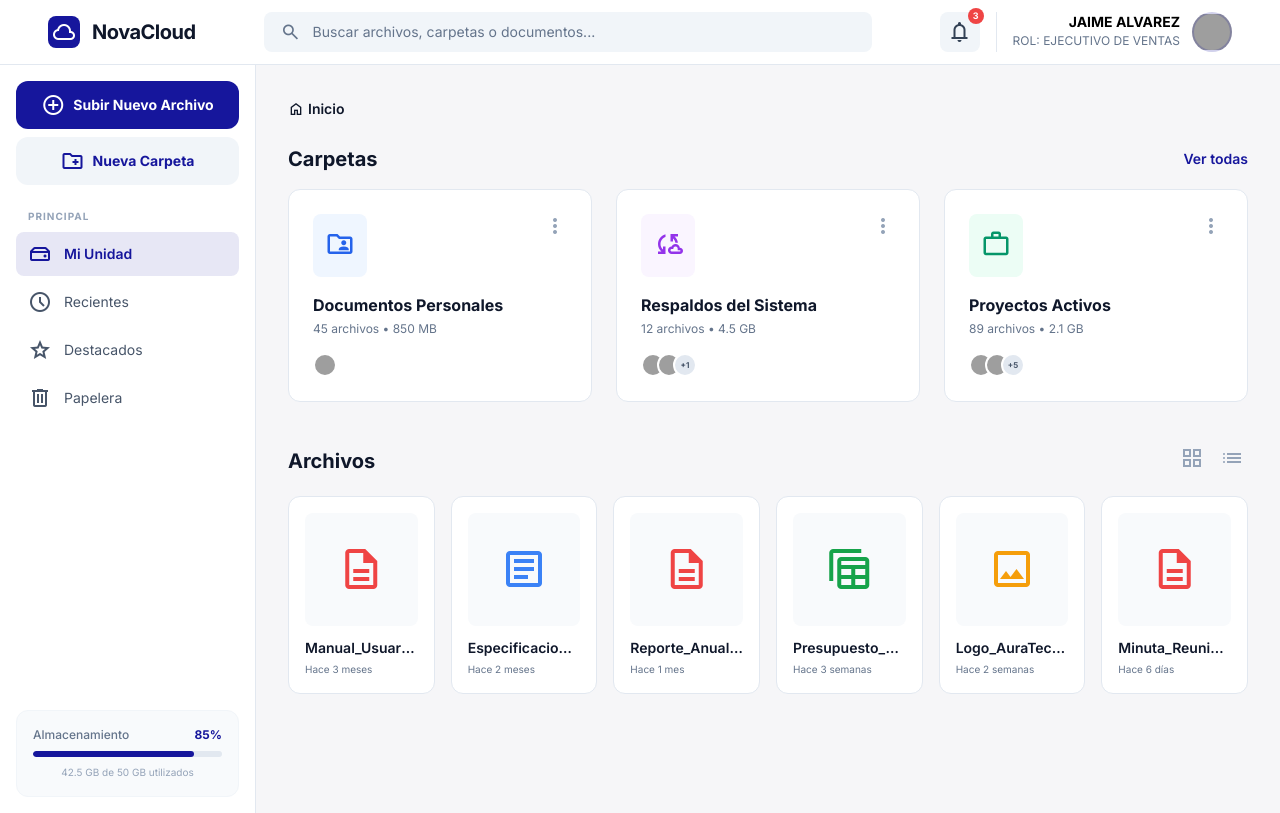
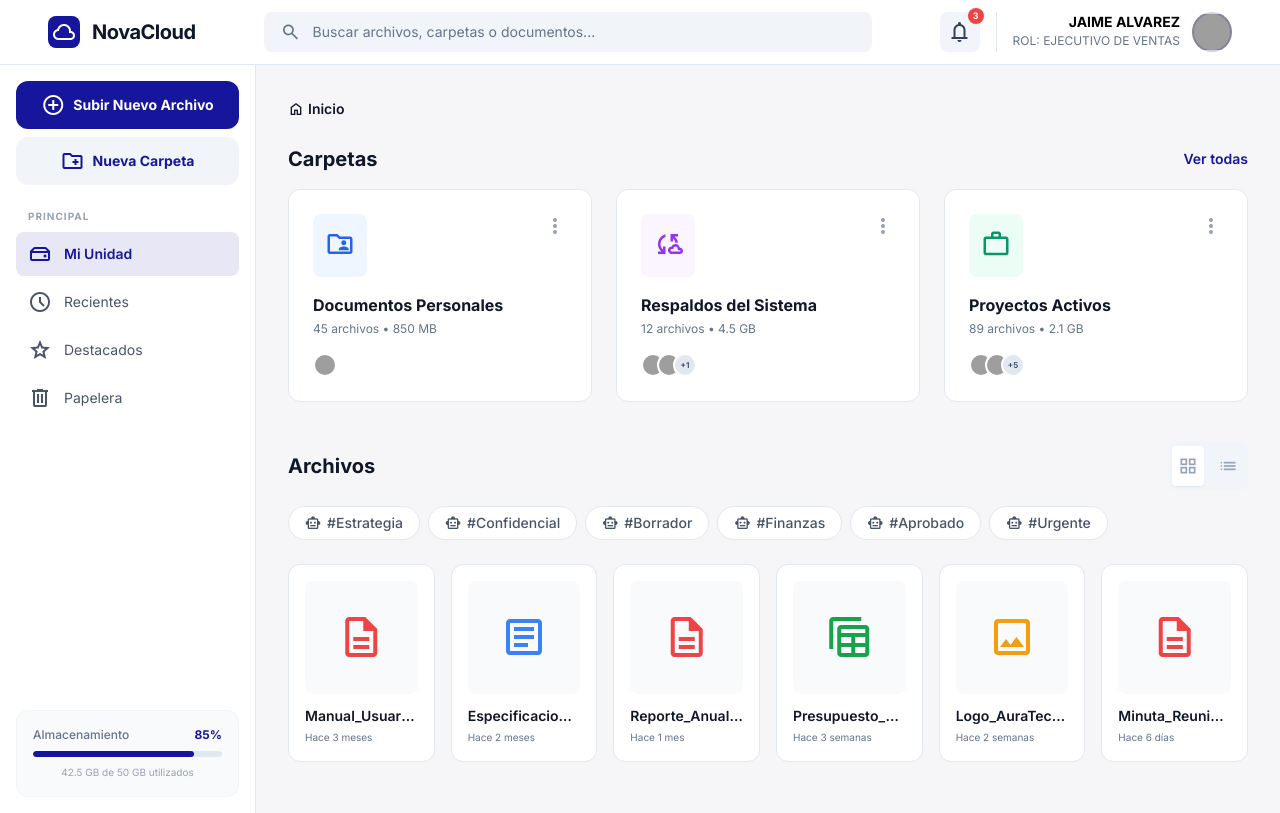
Before and after one commit to Elteclass/NovaCloud-AuraTech, an Angular app in the folder frontend/novacloud-web/: page /dashboard in a window 1280 px wide. Built offline with nearby package versions, Linux system fonts and the light colour scheme; sample sign-in values are in the browser's storage; grey boxes are pictures that could not be loaded.

Commit message:
feat(dashboard): implementar alternancia de vista y filtrado por etiquetas de IA

```diff
--- a/frontend/novacloud-web/src/app/features/dashboard/dashboard-page/dashboard-page.html
+++ b/frontend/novacloud-web/src/app/features/dashboard/dashboard-page/dashboard-page.html
@@ -45,17 +45,101 @@
   <section>
     <div class="flex items-center justify-between mb-4">
       <h2 class="text-xl font-bold text-slate-900">Archivos</h2>
-      <div class="flex gap-2">
-        <button class="p-1 text-slate-400 hover:text-primary"><span class="material-symbols-outlined">grid_view</span></button>
-        <button class="p-1 text-slate-400 hover:text-primary"><span class="material-symbols-outlined">list</span></button>
+      <div class="flex gap-2 bg-slate-100 p-1 rounded-lg">
+        <button (click)="toggleViewMode('grid')" [class.bg-white]="viewMode === 'grid'" [class.text-primary]="viewMode === 'grid'" [class.shadow-sm]="viewMode === 'grid'" class="p-1.5 rounded text-slate-400 hover:text-primary transition-all flex items-center justify-center"><span class="material-symbols-outlined block text-xl">grid_view</span></button>
+        <button (click)="toggleViewMode('list')" [class.bg-white]="viewMode === 'list'" [class.text-primary]="viewMode === 'list'" [class.shadow-sm]="viewMode === 'list'" class="p-1.5 rounded text-slate-400 hover:text-primary transition-all flex items-center justify-center"><span class="material-symbols-outlined block text-xl">list</span></button>
       </div>
     </div>
 
-    <div class="grid grid-cols-2 sm:grid-cols-3 md:grid-cols-4 lg:grid-cols-5 xl:grid-cols-6 gap-4">
-      @for (file of files; track file.name) {
-        <app-file-card [file]="file"></app-file-card>
+    <!-- Filtros por Etiquetas IA -->
+    <div class="flex flex-wrap gap-2 mb-6">
+      @for (tag of availableTags; track tag) {
+        <button
+          (click)="toggleTag(tag)"
+          [ngClass]="selectedTag === tag ? 'bg-indigo-600 text-white border-indigo-600 shadow-md' : 'bg-white text-slate-600 border-slate-200 hover:bg-slate-50'"
+          class="px-4 py-1.5 rounded-full border text-sm font-medium transition-all flex items-center gap-1.5">
+          <span class="material-symbols-outlined text-[16px]">smart_toy</span>
+          {{ tag }}
+        </button>
+      }
+      @if (selectedTag) {
+        <button (click)="selectedTag = null" class="px-3 py-1.5 rounded-full text-slate-500 hover:bg-slate-200 hover:text-slate-700 text-sm font-medium transition-all flex items-center gap-1">
+          <span class="material-symbols-outlined text-[16px]">close</span>
+          Limpiar
+        </button>
       }
     </div>
+
+    @if (viewMode === 'grid') {
+      <div class="grid grid-cols-2 sm:grid-cols-3 md:grid-cols-4 lg:grid-cols-5 xl:grid-cols-6 gap-4">
+        @for (file of filteredFiles; track file.name) {
+          <app-file-card [file]="file"></app-file-card>
+        }
+      </div>
+    } @else {
+      <div class="bg-white rounded-xl border border-slate-200 overflow-hidden shadow-sm">
+        <table class="w-full text-left border-collapse">
+          <thead>
+            <tr class="border-b border-slate-200 bg-slate-50/50 text-slate-500 text-sm">
+              <th class="font-semibold py-4 px-6">Nombre</th>
+              <th class="font-semibold py-4 px-6">Propietario</th>
+              <th class="font-semibold py-4 px-6">Fecha</th>
+              <th class="font-semibold py-4 px-6">Tamaño</th>
+              <th class="font-semibold py-4 px-6 text-right">Acciones</th>
+            </tr>
+          </thead>
+          <tbody>
+            @for (file of filteredFiles; track file.name) {
+              <tr class="border-b border-slate-100 hover:bg-slate-50 transition-colors group cursor-pointer">
+                <td class="py-3 px-6">
+                  <div class="flex items-center gap-3">
+                    <div class="p-2 rounded-lg" [ngClass]="{
+                      'bg-red-50 text-red-500': file.type === 'pdf',
+                      'bg-blue-50 text-blue-500': file.type === 'doc',
+                      'bg-green-50 text-green-500': file.type === 'xlsx',
+                      'bg-yellow-50 text-yellow-500': file.type === 'jpg' || file.type === 'png'
+                    }">
+                      <span class="material-symbols-outlined text-xl block">
+                        {{ file.type === 'pdf' ? 'picture_as_pdf' : file.type === 'doc' ? 'description' : file.type === 'xlsx' ? 'table' : 'image' }}
+                      </span>
+                    </div>
+                    <span class="font-medium text-slate-900 group-hover:text-primary transition-colors">{{ file.name }}</span>
+                    @if (file.tags) {
+                      <div class="flex gap-1 ml-2">
+                        @for (tag of file.tags; track tag) {
+                          <span class="text-[10px] bg-indigo-50 text-indigo-600 border border-indigo-100 px-2 py-0.5 rounded-full font-medium">{{ tag }}</span>
+                        }
+                      </div>
+                    }
+                  </div>
+                </td>
+                <td class="py-3 px-6 text-slate-600 text-sm">
+                  <div class="flex items-center gap-2">
+                    <div class="size-6 rounded-full bg-slate-200 flex items-center justify-center text-xs font-bold text-slate-500">
+                      {{ file.owner?.charAt(0) || 'U' }}
+                    </div>
+                    {{ file.owner || 'Yo' }}
+                  </div>
+                </td>
+                <td class="py-3 px-6 text-slate-500 text-sm">{{ file.uploadDate | date:'mediumDate' }}</td>
+                <td class="py-3 px-6 text-slate-500 text-sm">{{ file.size }}</td>
+                <td class="py-3 px-6 text-right">
+                  <button class="text-slate-400 hover:text-primary transition-colors opacity-0 group-hover:opacity-100 p-1">
+                    <span class="material-symbols-outlined block">more_vert</span>
+                  </button>
+                </td>
+              </tr>
+            }
+          </tbody>
+        </table>
+        @if (filteredFiles.length === 0) {
+          <div class="p-12 text-center text-slate-500">
+            <span class="material-symbols-outlined text-4xl mb-2 text-slate-300">search_off</span>
+            <p>No se encontraron archivos con esa etiqueta.</p>
+          </div>
+        }
+      </div>
+    }
   </section>
 
 </div>
--- a/frontend/novacloud-web/src/app/features/dashboard/dashboard-page/dashboard-page.ts
+++ b/frontend/novacloud-web/src/app/features/dashboard/dashboard-page/dashboard-page.ts
@@ -10,6 +10,29 @@ import { FileCard } from '../../../shared/components/file-card/file-card';
   styleUrl: './dashboard-page.scss'
 })
 export class DashboardPage {
+  viewMode: 'grid' | 'list' = 'grid';
+
+  availableTags: string[] = ['#Estrategia', '#Confidencial', '#Borrador', '#Finanzas', '#Aprobado', '#Urgente'];
+  selectedTag: string | null = null;
+
+  toggleViewMode(mode: 'grid' | 'list') {
+    this.viewMode = mode;
+  }
+
+  toggleTag(tag: string) {
+    if (this.selectedTag === tag) {
+      this.selectedTag = null;
+    } else {
+      this.selectedTag = tag;
+    }
+  }
+
+  get filteredFiles(): CloudFile[] {
+    if (!this.selectedTag) {
+      return this.files;
+    }
+    return this.files.filter(f => f.tags && f.tags.includes(this.selectedTag!));
+  }
 
   // ── Mock: Carpetas Generales ──
   folders: CloudFolder[] = [
@@ -54,11 +77,11 @@ export class DashboardPage {
 
   // ── Mock: Archivos Generales ──
   files: CloudFile[] = [
-    { name: 'Manual_Usuario_v2.pdf',    size: '2.5 MB', type: 'pdf',  uploadDate: new Date('2026-01-15'), timeAgo: 'Hace 3 meses' },
-    { name: 'Especificaciones_UI.docx', size: '1.2 MB', type: 'doc',  uploadDate: new Date('2026-02-10'), timeAgo: 'Hace 2 meses' },
-    { name: 'Reporte_Anual_2025.pdf',   size: '4.8 MB', type: 'pdf',  uploadDate: new Date('2026-03-01'), timeAgo: 'Hace 1 mes' },
-    { name: 'Presupuesto_Nova.xlsx',    size: '3.1 MB', type: 'xlsx', uploadDate: new Date('2026-03-20'), timeAgo: 'Hace 3 semanas' },
-    { name: 'Logo_AuraTech.jpg',        size: '8.2 MB', type: 'jpg',  uploadDate: new Date('2026-04-05'), timeAgo: 'Hace 2 semanas' },
-    { name: 'Minuta_Reunion.pdf',       size: '1.5 MB', type: 'pdf',  uploadDate: new Date('2026-04-15'), timeAgo: 'Hace 6 días' },
+    { name: 'Manual_Usuario_v2.pdf',    size: '2.5 MB', type: 'pdf',  uploadDate: new Date('2026-01-15'), timeAgo: 'Hace 3 meses', owner: 'Ana Torres', tags: ['#Confidencial', '#Borrador'] },
+    { name: 'Especificaciones_UI.docx', size: '1.2 MB', type: 'doc',  uploadDate: new Date('2026-02-10'), timeAgo: 'Hace 2 meses', owner: 'Luis Mendoza', tags: ['#Estrategia'] },
+    { name: 'Reporte_Anual_2025.pdf',   size: '4.8 MB', type: 'pdf',  uploadDate: new Date('2026-03-01'), timeAgo: 'Hace 1 mes', owner: 'Carlos Ruiz', tags: ['#Finanzas', '#Aprobado'] },
+    { name: 'Presupuesto_Nova.xlsx',    size: '3.1 MB', type: 'xlsx', uploadDate: new Date('2026-03-20'), timeAgo: 'Hace 3 semanas', owner: 'Ana Torres', tags: ['#Finanzas', '#Confidencial'] },
+    { name: 'Logo_AuraTech.jpg',        size: '8.2 MB', type: 'jpg',  uploadDate: new Date('2026-04-05'), timeAgo: 'Hace 2 semanas', owner: 'Marketing Team', tags: ['#Aprobado'] },
+    { name: 'Minuta_Reunion.pdf',       size: '1.5 MB', type: 'pdf',  uploadDate: new Date('2026-04-15'), timeAgo: 'Hace 6 días', owner: 'Luis Mendoza', tags: ['#Urgente'] },
   ];
 }
```
